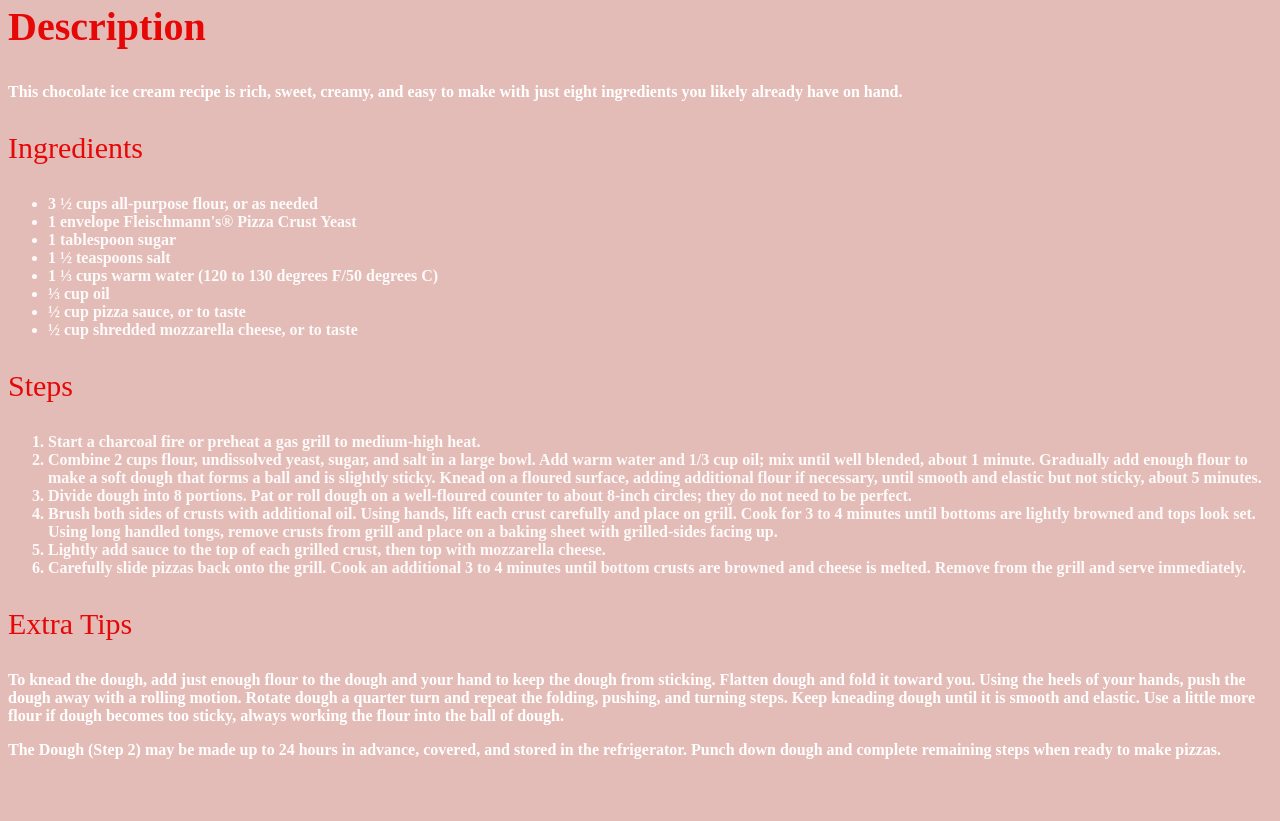
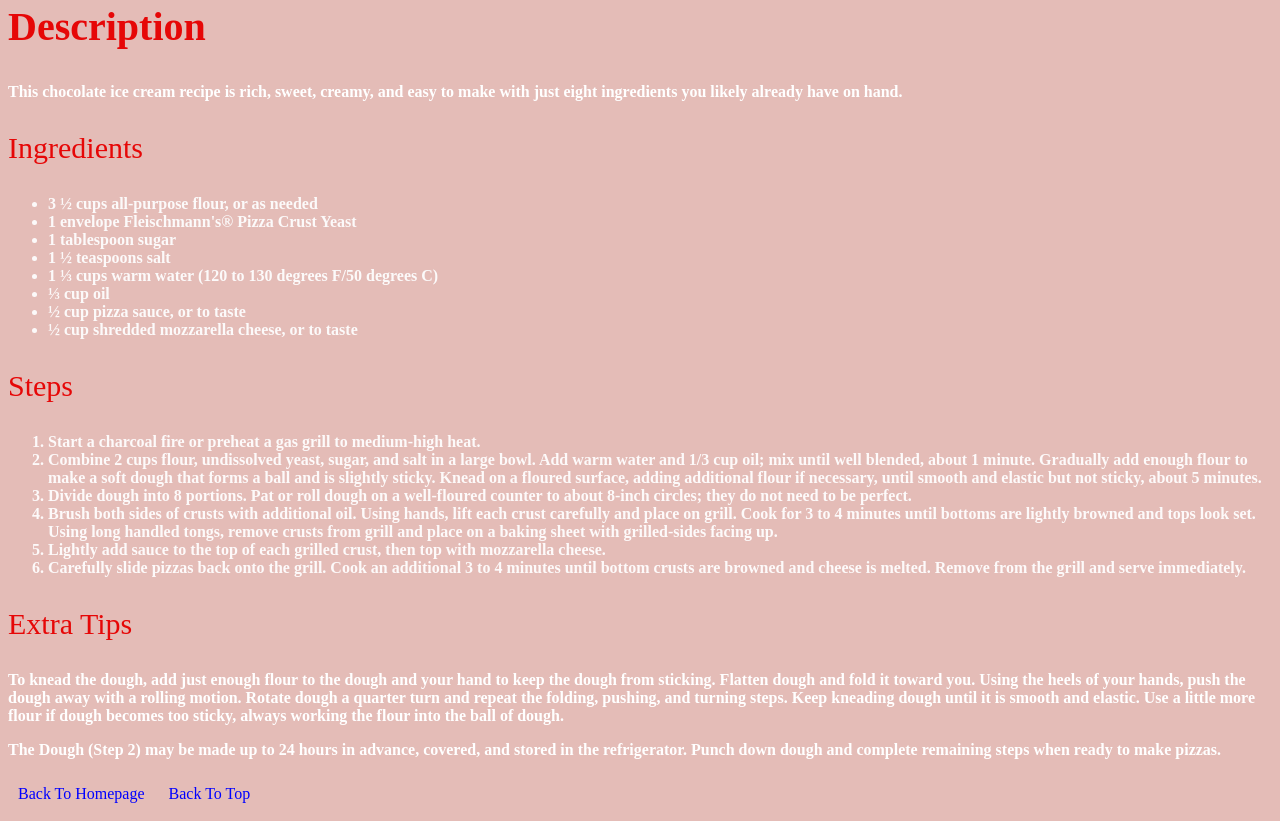
Before and after one commit to agahafiz04/odin-recipes-odinproject, a plain HTML site: page recipes/pizza.html in a window 1280 px wide. Shown: the part 759-1580 px from the top of the page. Before the commit the page ends 1534 px from the top, so only its background shows below. Drawn offline with Linux system fonts and the light colour scheme.

Commit message:
Leftover push

```diff
--- a/recipes/pizza.html
+++ b/recipes/pizza.html
@@ -41,6 +41,7 @@
 
     <p>The Dough (Step 2) may be made up to 24 hours in advance, covered, and stored in the refrigerator. Punch down dough and complete remaining steps when ready to make pizzas.</p>
 
-
+    <a href="../index.html">Back To Homepage</a>
+    <a href="pizza.html">Back To Top</a>
 </body>
 </html>
--- a/styles/style.css
+++ b/styles/style.css
@@ -26,6 +26,13 @@ p {
     font-size: 16px;
 }
 
+a {
+    display: inline-block;
+    text-decoration: none;
+    color: blue;
+    margin: 10px 10px;
+}
+
 ol li {
     color: rgb(253, 250, 250);
     font-weight: 800;
```
Also changed, not shown: recipes/burger.html (+3 -0 lines), recipes/ice-cream.html (+3 -0 lines).
